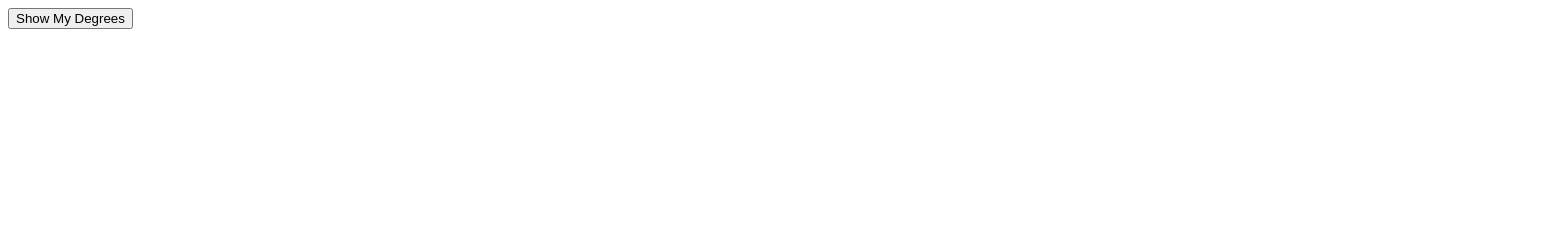
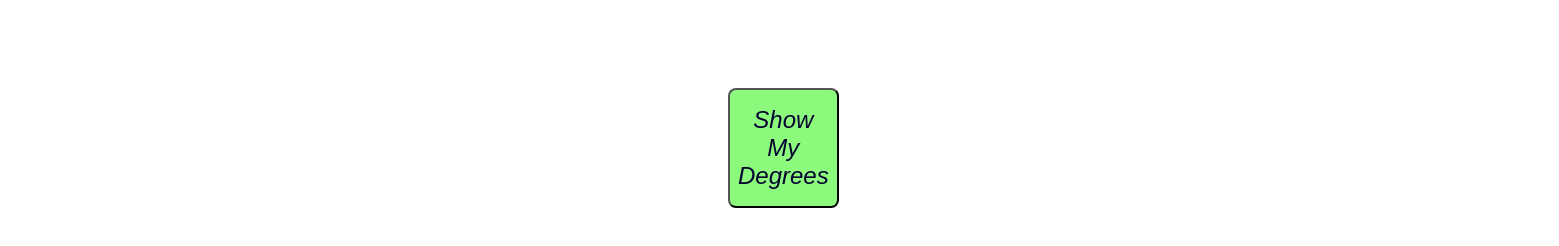
Before and after one commit to qarnovi/CS601-Week5, a plain HTML site: page index.html in a window 1280 px wide. Shown: the whole page, 1559 px wide, since content can reach past the window. Drawn offline with Linux system fonts and the light colour scheme.

Commit message:
fixed html file

```diff
--- a/index.html
+++ b/index.html
@@ -1,14 +1,27 @@
 <!DOCTYPE html>
 <html lang="en">
   <head>
+    <title>assignment 5</title>
     <meta charset="UTF-8" />
     <meta name="viewport" content="width=device-width, initial-scale=1.0" />
     <script src="./src/script.js" defer></script>
+    <style>
+      button {
+        margin: 5rem 45rem;
+        padding: 1rem 0.5rem;
+        background-color: rgb(140, 250, 125);
+        font-size: x-large;
+        font-style: italic;
+        color: rgb(3, 3, 48);
+        border-radius: 0.5rem;
+
+      }
+    </style>
   </head>
   <body>
     <main>
       <div class="container">
-        <button id="startButted" onclick="fetchMyDegrees()">Show My Degrees</button>
+        <button id="startButten" onclick="fetchMyDegrees()">Show My Degrees</button>
       </div>
     </main>
   </body>
```
